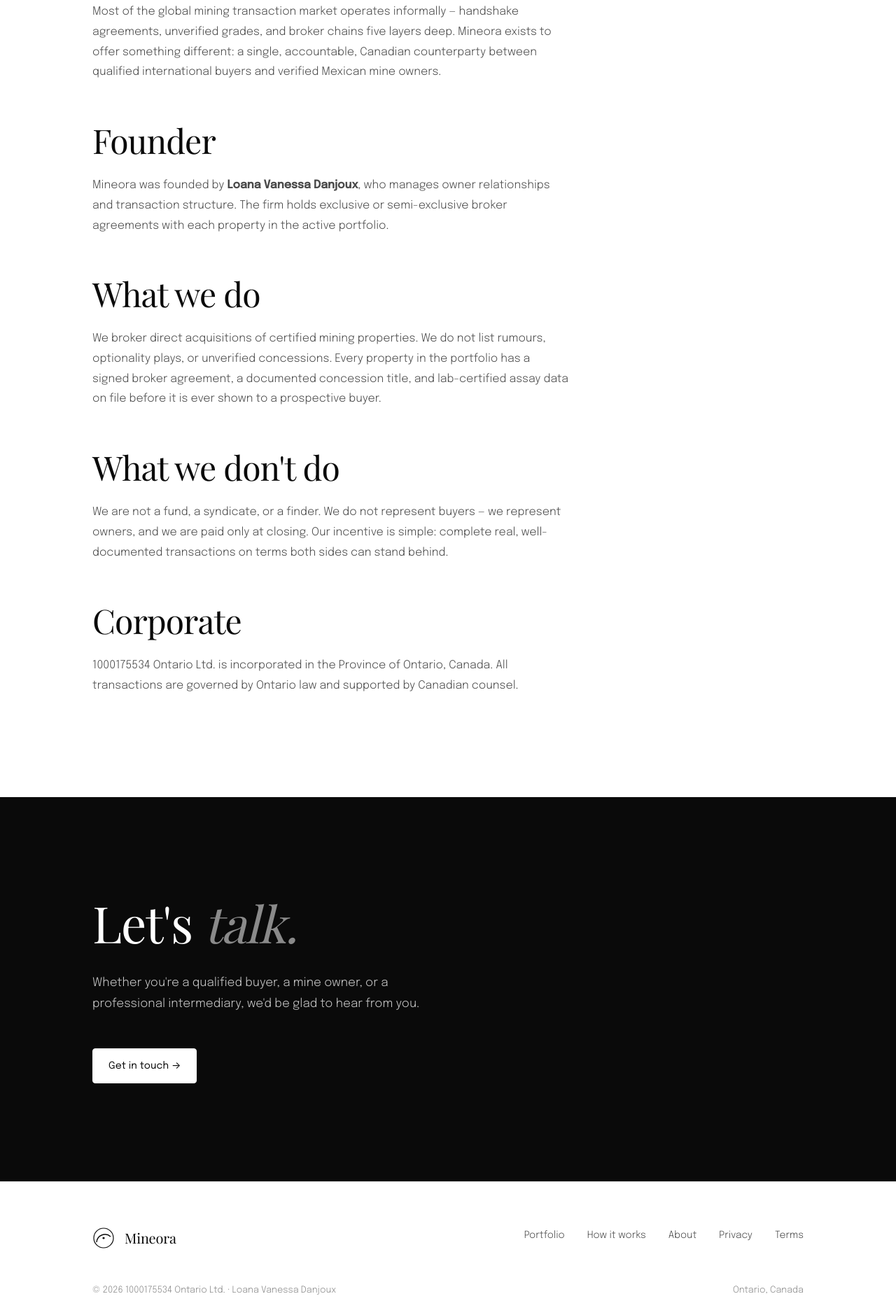
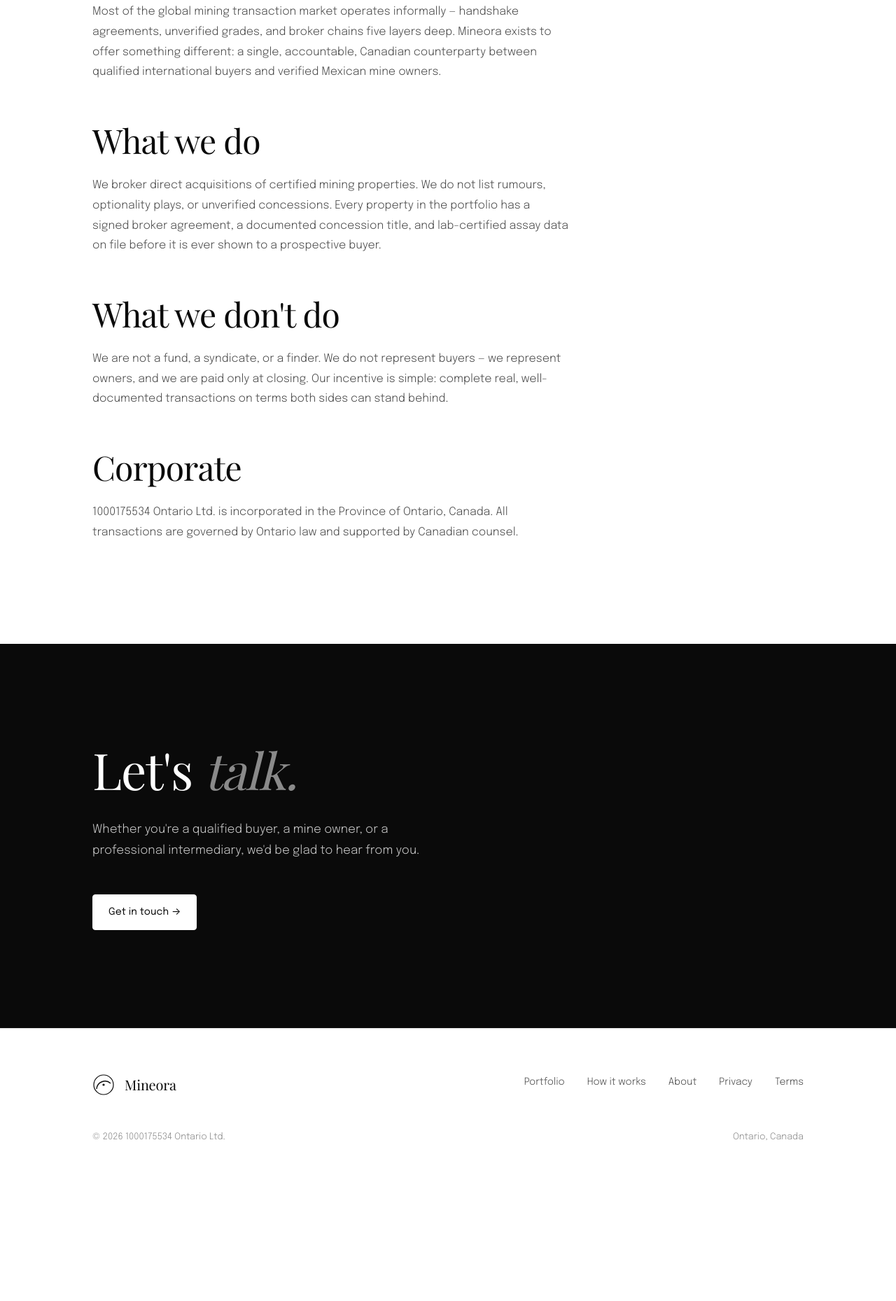
Before and after one commit to idanjoux/mineora, a plain HTML site: page about.html in a window 1280 px wide. Shown: the part 597-2456 px from the top of the page at 70% size. After the commit the page ends 2282 px from the top, so only its background shows below. Drawn offline with nearby package versions, Linux system fonts and the light colour scheme; a web font is replaced by a local one.

Commit message:
Add files via upload

```diff
--- a/about.html
+++ b/about.html
@@ -4,7 +4,7 @@
   <meta charset="UTF-8" />
   <meta name="viewport" content="width=device-width, initial-scale=1.0" />
   <title>About — Mineora</title>
-  <meta name="description" content="About 1000175534 Ontario Ltd. and our founder, Loana Vanessa Danjoux." />
+  <meta name="description" content="About 1000175534 Ontario Ltd., a mine brokerage operating across Mexico." />
   <link rel="preconnect" href="https://fonts.googleapis.com" />
   <link rel="preconnect" href="https://fonts.gstatic.com" crossorigin />
   <link href="https://fonts.googleapis.com/css2?family=Playfair+Display:ital,wght@0,400;0,500;1,400&family=Epilogue:wght@300;400;500&display=swap" rel="stylesheet" />
@@ -50,9 +50,6 @@
       <div class="prose">
         <p>Most of the global mining transaction market operates informally — handshake agreements, unverified grades, and broker chains five layers deep. Mineora exists to offer something different: a single, accountable, Canadian counterparty between qualified international buyers and verified Mexican mine owners.</p>
 
-        <h2>Founder</h2>
-        <p>Mineora was founded by <strong>Loana Vanessa Danjoux</strong>, who manages owner relationships and transaction structure. The firm holds exclusive or semi-exclusive broker agreements with each property in the active portfolio.</p>
-
         <h2>What we do</h2>
         <p>We broker direct acquisitions of certified mining properties. We do not list rumours, optionality plays, or unverified concessions. Every property in the portfolio has a signed broker agreement, a documented concession title, and lab-certified assay data on file before it is ever shown to a prospective buyer.</p>
 
@@ -92,7 +89,7 @@
         </nav>
       </div>
       <div class="footer-bottom">
-        <span>© 2026 1000175534 Ontario Ltd. · Loana Vanessa Danjoux</span>
+        <span>© 2026 1000175534 Ontario Ltd.</span>
         <span>Ontario, Canada</span>
       </div>
     </div>
```
